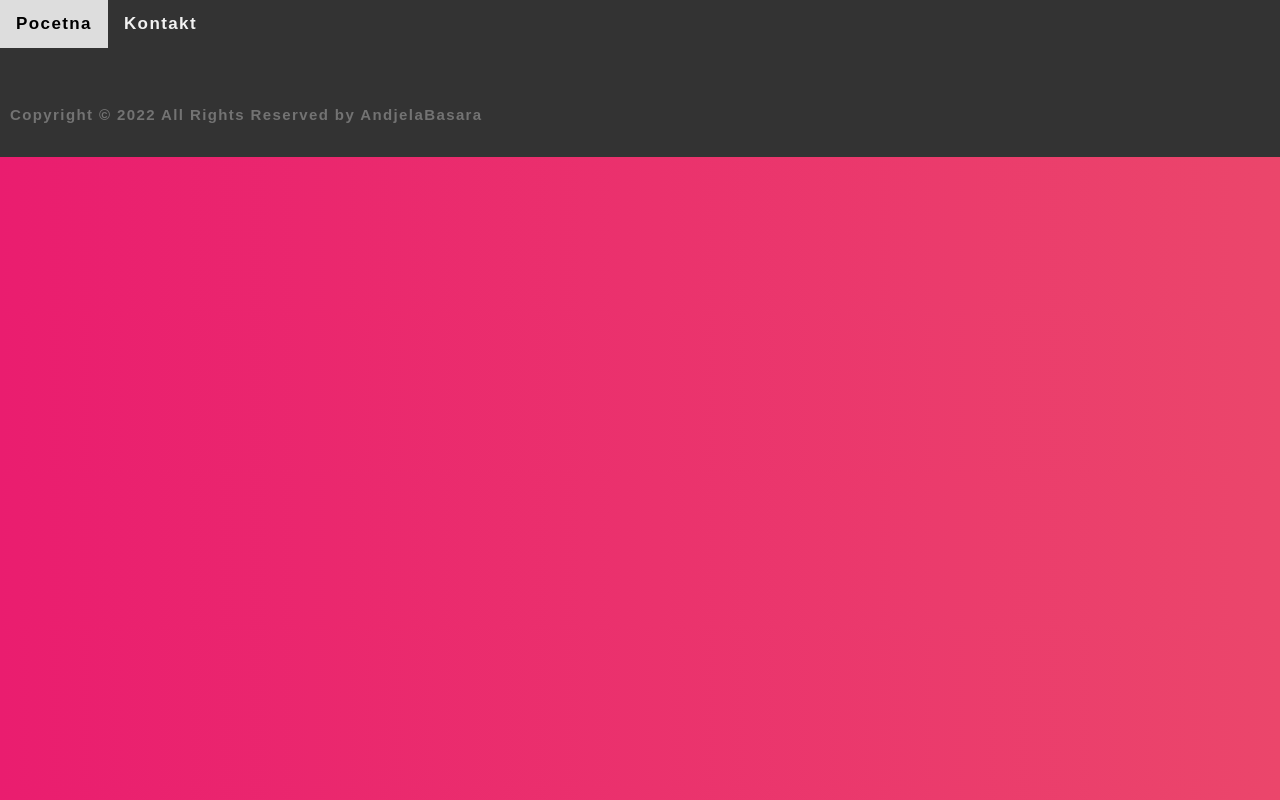
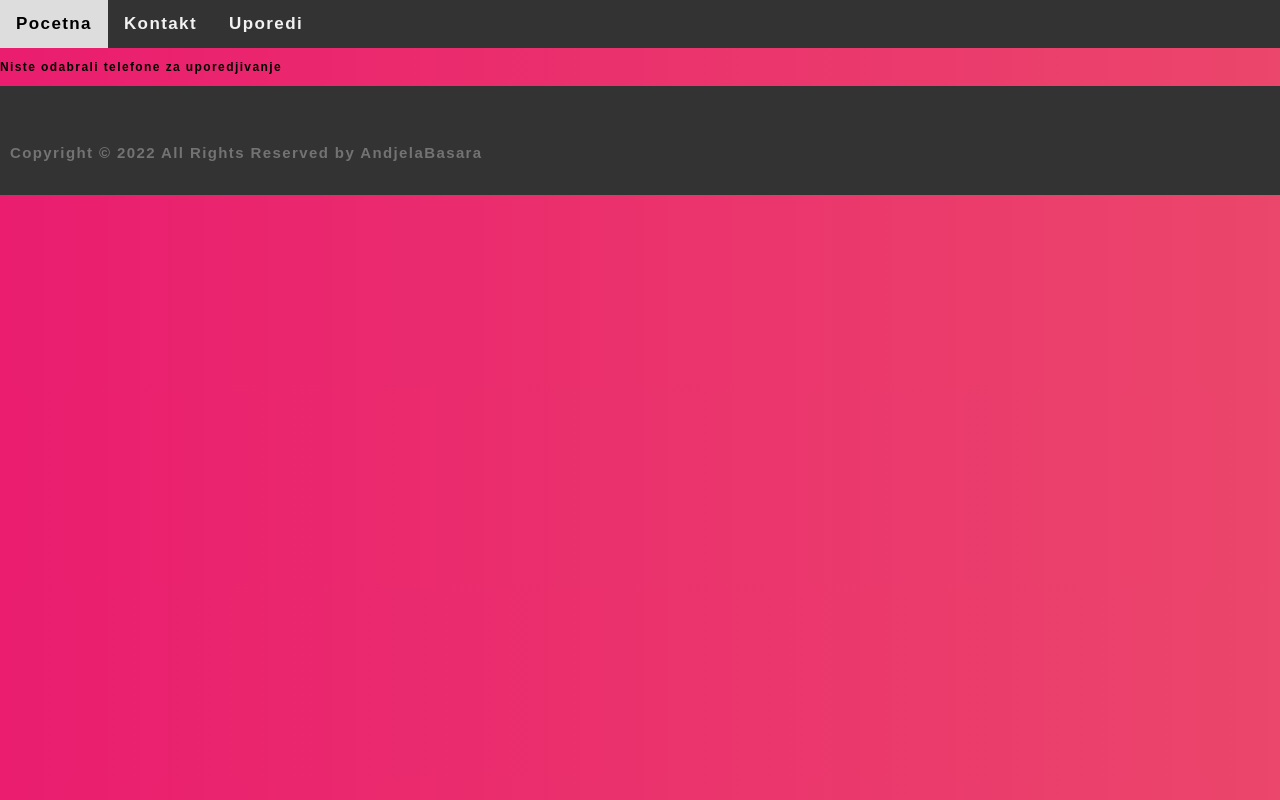
Before and after one commit to andjelabasara/itehReact, a React (Create React App) app: page /uporedi in a window 1280 px wide. Built offline with nearby package versions, Linux system fonts and the light colour scheme.

Commit message:
omoguceno uporedjivanje telefona

```diff
--- a/src/App.js
+++ b/src/App.js
@@ -6,6 +6,7 @@ import Pocetna from './komponente/Pocetna';
 import Kontakt from './komponente/Kontakt';
 import Footer from './komponente/Footer';
 import { useState } from 'react';
+import Uporedi from './komponente/Uporedi';
 function App() {
 
   const [telefoni] = useState([
@@ -108,13 +109,28 @@ function App() {
 
 
   ]);
+
+  const [telefoniUporedjivanje,setTelefoniUporedjivanje]=useState([]);
+  const [brojUporedi,setBrojUporedi]=useState(0);
+
+  function uporediTelefon(id){
+    setBrojUporedi(brojUporedi+1);
+    telefoni.forEach((t)=>{
+        if(t.id==id)
+          t.uporedi=1;
+    })
+    let niz =  telefoni.filter((t)=>t.uporedi==1);
+    setTelefoniUporedjivanje(niz);
+  }
   return (
     <div  >
       <BrowserRouter className="App">
         <Navbar></Navbar>
         <Routes>
-            <Route path="/" element={<Pocetna telefoni={telefoni}></Pocetna>}> </Route>
+            <Route path="/" element={<Pocetna telefoni={telefoni} uporedi={uporediTelefon}></Pocetna>}> </Route>
             <Route path="/kontakt" element={<Kontakt></Kontakt>}> </Route>
+            <Route path="/uporedi" element={<Uporedi broj={brojUporedi} telefoniUporedjivanje={telefoniUporedjivanje}></Uporedi>}> </Route>
+
 
 
         </Routes>
--- a/src/komponente/Kartica.jsx
+++ b/src/komponente/Kartica.jsx
@@ -1,6 +1,6 @@
 
 
-function Kartica({telefon}) {
+function Kartica({telefon,uporedi}) {
     return (
       <div className="card" >
               <div className="card-header">
@@ -17,7 +17,7 @@ function Kartica({telefon}) {
 
                 </h5>
               </div>
-            <button className="btn">Uporedi</button>
+            <button className="btn" onClick={()=>uporedi(telefon.id)}>Uporedi</button>
       </div>
 
 
--- a/src/komponente/Navbar.jsx
+++ b/src/komponente/Navbar.jsx
@@ -6,11 +6,7 @@ function Navbar() {
     <div className="topnav">
         <Link to="/">Pocetna</Link>
         <Link to="/kontakt">Kontakt</Link>
-
-        {/* <a class="active" href="#home">Home</a>
-        <a href="#news">News</a>
-        <a href="#contact">Contact</a>
-        <a href="#about">About</a> */}
+        <Link to="/uporedi">Uporedi</Link>
     </div>
 
 
--- a/src/komponente/Pocetna.jsx
+++ b/src/komponente/Pocetna.jsx
@@ -2,10 +2,10 @@ import Kartica from "./Kartica";
 
 
 
-function Pocetna({telefoni}) {
+function Pocetna({telefoni,uporedi}) {
   return (
     <div className="all-products" >
-        {telefoni.map((t)=><Kartica telefon={t}></Kartica>)}
+        {telefoni.map((t)=><Kartica key={t.id} telefon={t} uporedi={uporedi}></Kartica>)}
 
     </div>
 
--- /dev/null
+++ b/src/komponente/Uporedi.jsx
@@ -0,0 +1,43 @@
+import Kartica from "./Kartica";
+
+
+
+function Uporedi({telefoniUporedjivanje,broj}) {
+  return (
+    <div  >
+         {broj==0?
+         <><p>Niste odabrali telefone za uporedjivanje</p></>
+         :
+         broj>4? <><p>Odabrali ste previse</p></>
+            :
+            <>
+                <table>
+                    <thead>
+
+                    </thead>
+                    <tbody>
+                        <tr><th>Slika</th>{telefoniUporedjivanje.map((t)=><td><img src={t.slika}/></td>)}</tr>
+                        <tr><th>Model</th>{telefoniUporedjivanje.map((t)=><td>{t.model}</td>)}</tr>
+                        <tr><th>Cena</th>{telefoniUporedjivanje.map((t)=><td>{t.cena}</td>)}</tr>
+                        <tr><th>Ekran</th>{telefoniUporedjivanje.map((t)=><td>{t.ekran}</td>)}</tr>
+                        <tr><th>Baterija</th>{telefoniUporedjivanje.map((t)=><td>{t.baterija}</td>)}</tr>
+                        <tr><th>Boja</th>{telefoniUporedjivanje.map((t)=><td>{t.boja}</td>)}</tr>
+
+
+                    </tbody>
+                </table>
+
+
+
+            </>
+         }
+    </div>
+
+
+
+
+
+  );
+}
+
+export default Uporedi;
```
